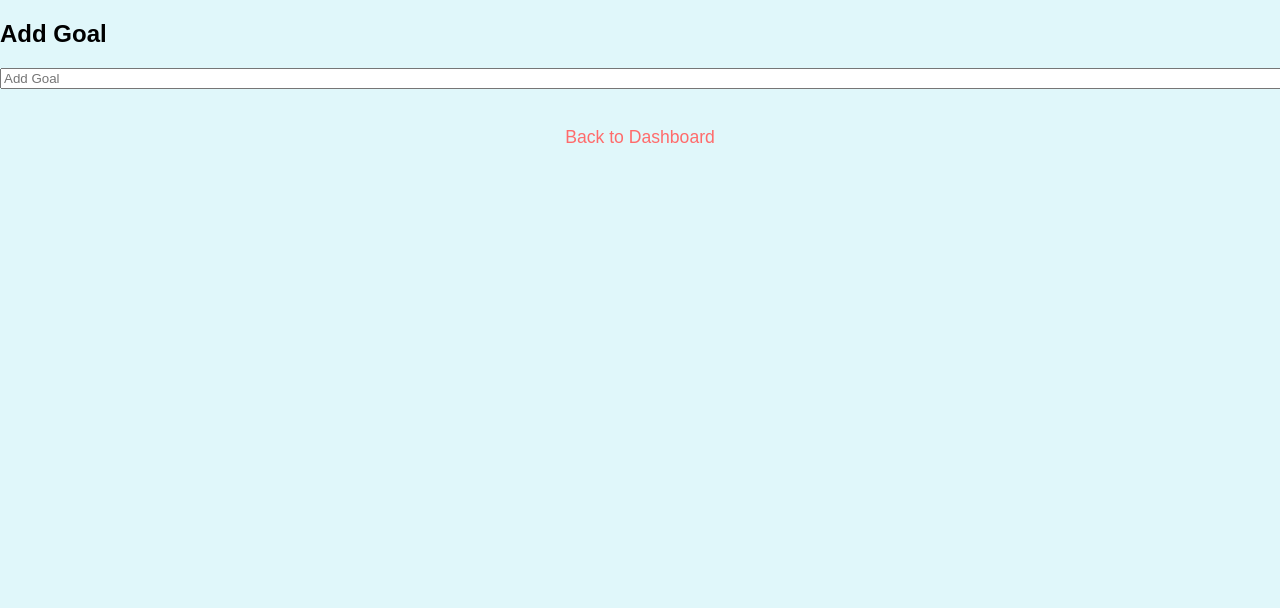
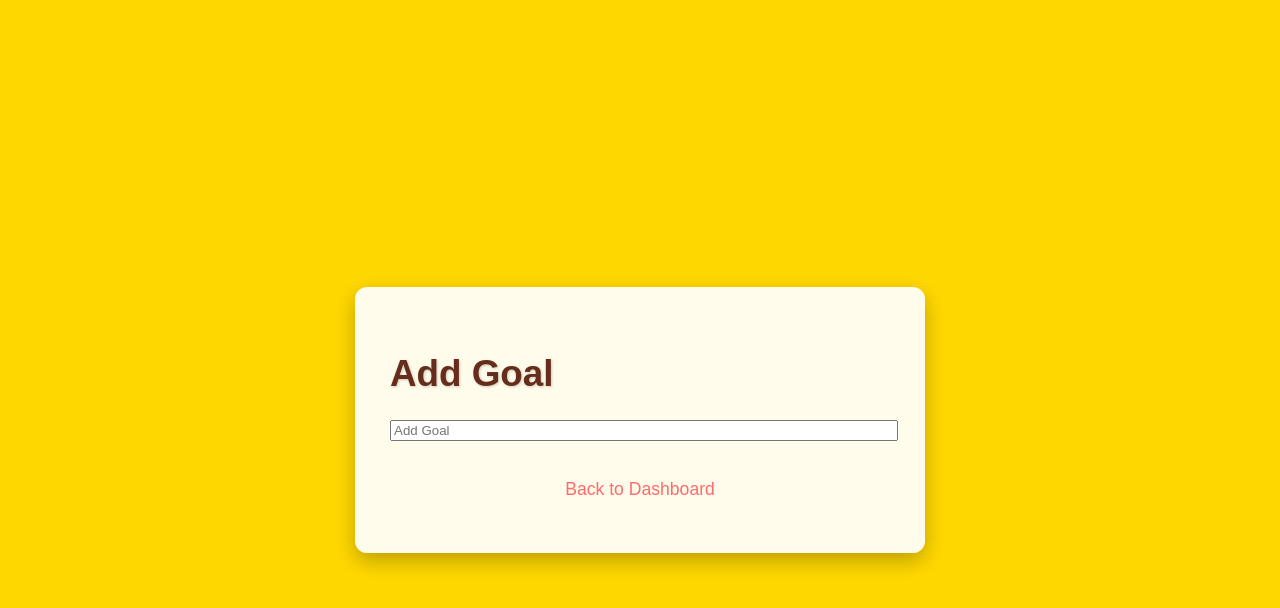
Before and after one commit to jishyk/React-Fitness, a React (Vite) app in the folder client/: page /add-goal in a window 1280 px wide. Shown: the top 608 px of the page. Built offline with nearby package versions, Linux system fonts and the light colour scheme.

Commit message:
Added styling to add-goal.css. Fixed css connection in AddGoal.jsx.

```diff
--- a/client/src/css/add-goal.css
+++ b/client/src/css/add-goal.css
@@ -0,0 +1,83 @@
+.goal-container {
+    display: flex;
+    justify-content: center;
+    align-items: center;
+    padding: 20px;
+    min-height: 100vh;
+    background-image: linear-gradient(to right, #ffd700 0%, #ffd700 100%);
+    animation: bgShift 7s ease infinite alternate;
+}
+
+@keyframes bgShift {
+    0% { background-position: 0% 50%; }
+    100% { background-position: 100% 50%; }
+}
+
+.add-goal-box {
+    background: rgba(255, 255, 255, 0.92);
+    padding: 35px;
+    border-radius: 12px;
+    box-shadow: 0 8px 20px rgba(0, 0, 0, 0.25);
+    max-width: 500px;
+    width: 100%;
+    animation: fadeIn 0.5s ease-out;
+}
+
+@keyframes fadeIn {
+    0% { opacity: 0; transform: translateY(-20px); }
+    100% { opacity: 1; transform: translateY(0); }
+}
+
+.add-goal-box h2 {
+    color: #662d1c;
+    margin-bottom: 25px;
+    font-size: 2.3em;
+    text-shadow: 1px 1px 3px rgba(0, 0, 0, 0.2);
+}
+
+.form-group {
+    margin-bottom: 18px;
+}
+
+.form-group input {
+    width: 100%;
+    padding: 10px;
+    border: 2px solid #ff6b6b;
+    border-radius: 5px;
+    box-sizing: border-box;
+    transition: border-color 0.3s;
+}
+
+.form-group input:focus {
+    border-color: #ff8c8c;
+}
+
+.add-goal-button {
+    width: 100%;
+    background-color: #ff6b6b;
+    color: white;
+    padding: 12px;
+    border: none;
+    border-radius: 5px;
+    cursor: pointer;
+    font-size: 1.1em;
+    transition: background-color 0.3s;
+}
+
+.add-goal-button:hover {
+    background-color: #ff7878;
+}
+
+.back-to-dashboard-button {
+    display: block;
+    text-align: center;
+    margin-top: 20px;
+    color: #ff6b6b;
+    text-decoration: none;
+    transition: color 0.3s;
+}
+
+.back-to-dashboard-button:hover {
+    color: #ff7878;
+    text-decoration: underline;
+}
--- a/client/src/pages/AddGoal.jsx
+++ b/client/src/pages/AddGoal.jsx
@@ -1,6 +1,6 @@
 import React from "react";
 import { Link } from "react-router-dom";
-import "../css/add-work.css";
+import "../css/add-goal.css";
 import { useState } from 'react';
 import { useMutation } from "@apollo/client";
 import { UPDATE_EXERCISE_GOAL } from '../utils/mutations';
```
